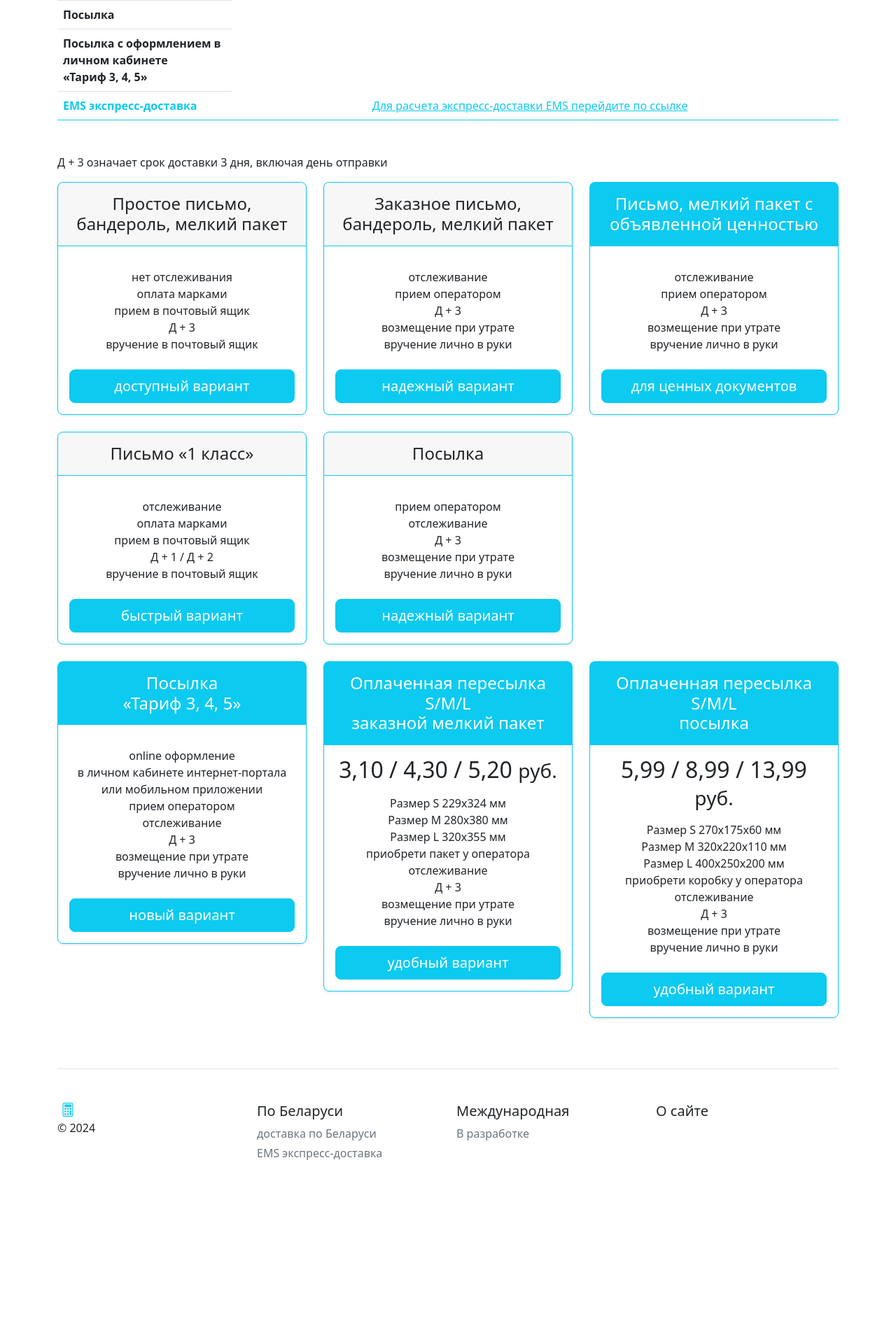
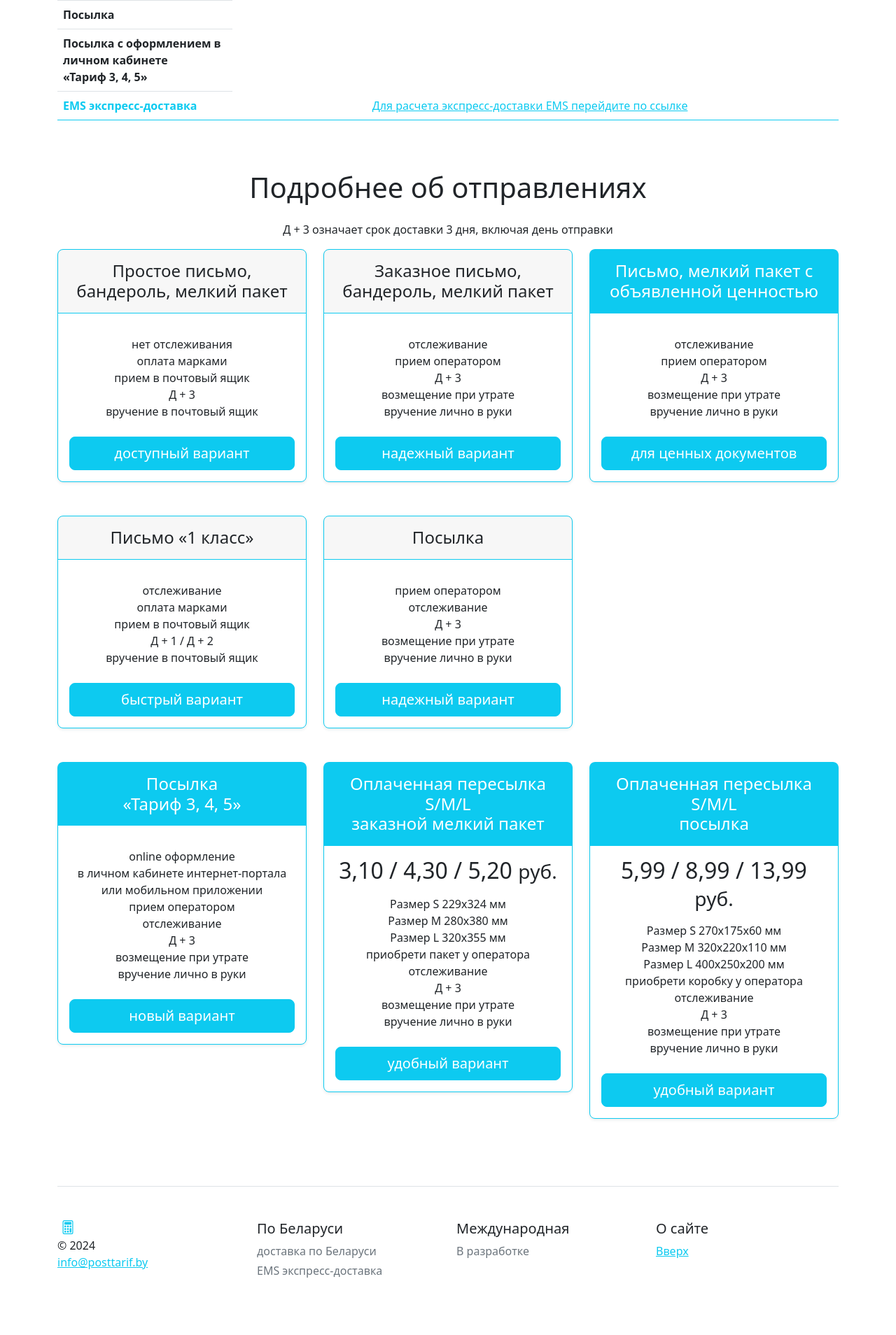
Before and after one commit to AlenaYurevich/Postcalc3, a Django app: page / in a window 1280 px wide. Shown: the part 1146-3054 px from the top of the page at 70% size. Before the commit the page ends 2804 px from the top, so only its background shows below. Run offline with Django 4.2, Linux system fonts and the light colour scheme; parts of the project's set-up code (start-up, migrations or seed data) failed here and were passed over.

Commit message:
about page images

```diff
--- a/calc/templates/base.html
+++ b/calc/templates/base.html
@@ -10,7 +10,7 @@
     <meta name="google-site-verification" content="tk4qpuwEg0oCcqwDJimqQPVlufw_jyqJ2Oukma59cH8"/>
     <meta name="yandex-verification" content="fa7b2bea76fff0e0"/>
     <meta name="robots" content="index,follow"/>
-    <link rel="shortcut icon" href="https://posttarif.by/favicon.ico" sizes="any"><!-- 32×32 -->
+    <link rel="icon" href="https://posttarif.by/favicon.ico" type="image/x-icon" sizes="any"><!-- 32×32 -->
     <link rel="apple-touch-icon" href="https://posttarif.by/apple-touch-icon.png" type="image/png">
     <link rel="icon" href="https://posttarif.by/icon_192.png" type="image/png"><!-- 192×192 -->
     <link rel="icon" href="https://posttarif.by/icon_512.png" type="image/png"><!-- 512×512 -->
@@ -165,19 +165,16 @@
     .goog-te-gadget {
         font-size: 0;
     }
-
     .goog-logo-link {
         display: none;
     }
-
     .goog-te-combo, .goog-te-banner *, .goog-te-ftab *, .goog-te-menu *, .goog-te-menu2 *, .goog-te-balloon * {
         text-transform: capitalize;
+
     }
-
     .skiptranslate goog-te-gadget {
         display: none;
     }
-
     .goog-te-combo {
         border: 0;
         outline: 0;
@@ -193,13 +190,13 @@
 {% endblock %}
  <footer class="pt-4 my-md-5 pt-md-5 border-top">
     <div class="row">
-      <div class="col-12 col-md">
+      <div class="col-12 col-md mb-4">
         <svg xmlns="http://www.w3.org/2000/svg" width="30" height="20" class="bi bi-calculator text-info" role="img" viewBox="0 0 16 16">
   <path d="M12 1a1 1 0 0 1 1 1v12a1 1 0 0 1-1 1H4a1 1 0 0 1-1-1V2a1 1 0 0 1 1-1zM4 0a2 2 0 0 0-2 2v12a2 2 0 0 0 2 2h8a2 2 0 0 0 2-2V2a2 2 0 0 0-2-2z"/>
   <path d="M4 2.5a.5.5 0 0 1 .5-.5h7a.5.5 0 0 1 .5.5v2a.5.5 0 0 1-.5.5h-7a.5.5 0 0 1-.5-.5zm0 4a.5.5 0 0 1 .5-.5h1a.5.5 0 0 1 .5.5v1a.5.5 0 0 1-.5.5h-1a.5.5 0 0 1-.5-.5zm0 3a.5.5 0 0 1 .5-.5h1a.5.5 0 0 1 .5.5v1a.5.5 0 0 1-.5.5h-1a.5.5 0 0 1-.5-.5zm0 3a.5.5 0 0 1 .5-.5h1a.5.5 0 0 1 .5.5v1a.5.5 0 0 1-.5.5h-1a.5.5 0 0 1-.5-.5zm3-6a.5.5 0 0 1 .5-.5h1a.5.5 0 0 1 .5.5v1a.5.5 0 0 1-.5.5h-1a.5.5 0 0 1-.5-.5zm0 3a.5.5 0 0 1 .5-.5h1a.5.5 0 0 1 .5.5v1a.5.5 0 0 1-.5.5h-1a.5.5 0 0 1-.5-.5zm0 3a.5.5 0 0 1 .5-.5h1a.5.5 0 0 1 .5.5v1a.5.5 0 0 1-.5.5h-1a.5.5 0 0 1-.5-.5zm3-6a.5.5 0 0 1 .5-.5h1a.5.5 0 0 1 .5.5v1a.5.5 0 0 1-.5.5h-1a.5.5 0 0 1-.5-.5zm0 3a.5.5 0 0 1 .5-.5h1a.5.5 0 0 1 .5.5v4a.5.5 0 0 1-.5.5h-1a.5.5 0 0 1-.5-.5z"/>
         </svg>
-
-        <time class="d-block mb-3 text-body-secondary">&copy; 2024</time>
+        <time class="d-block  text-body-secondary">&copy; 2024</time>
+        <a class ="text-info " href="mailto:info@posttarif.by" rel="nofollow">info@posttarif.by</a>
       </div>
       <div class="col-6 col-md">
         <h5>По Беларуси</h5>
@@ -217,11 +214,10 @@
       </div>
       <div class="col-6 col-md">
         <h5><a class="link-dark text-decoration-none" href="{% url 'about' %}">О сайте</a></h5>
-
+        <a class="text-info" href="#">Вверх</a>
       </div>
     </div>
   </footer>
 </div>
-<!--<script src="/docs/5.3/dist/js/bootstrap.bundle.min.js" crossorigin="anonymous"></script>-->
 </body>
 </html>
--- a/calc/templates/index.html
+++ b/calc/templates/index.html
@@ -153,10 +153,11 @@
         </tbody>
       </table>
     </div>
-<p>Д + 3 означает срок доставки 3 дня, включая день отправки</p>
+     <h2 class="display-6 text-center mt-4 mb-4">Подробнее об отправлениях</h2>
+<p class="text-center">Д + 3 означает срок доставки 3 дня, включая день отправки</p>
     <div class="row row-cols-1 row-cols-md-3 mb-3 text-center">
       <div class="col">
-        <div class="card mb-4 rounded-3 shadow-sm border-info">
+        <div class="card mb-5 rounded-3 shadow-sm border-info">
           <div class="card-header py-3 border-info">
             <h4 class="my-0 fw-normal">Простое письмо, бандероль, мелкий пакет</h4>
           </div>
@@ -179,7 +180,7 @@
         </div>
       </div>
       <div class="col">
-        <div class="card mb-4 rounded-3 shadow-sm border-info">
+        <div class="card mb-5 rounded-3 shadow-sm border-info">
           <div class="card-header py-3 border-info">
             <h4 class="my-0 fw-normal">Заказное письмо, бандероль, мелкий пакет</h4>
           </div>
@@ -202,7 +203,7 @@
         </div>
       </div>
       <div class="col">
-        <div class="card mb-4 rounded-3 shadow-sm border-info">
+        <div class="card mb-5 rounded-3 shadow-sm border-info">
           <div class="card-header py-3 text-bg-info text-white border-info">
             <h4 class="my-0 fw-normal">Письмо, мелкий пакет с объявленной ценностью</h4>
           </div>
@@ -227,7 +228,7 @@
 
 
     <div class="col">
-        <div class="card mb-4 rounded-3 shadow-sm border-info">
+        <div class="card mb-5 rounded-3 shadow-sm border-info">
           <div class="card-header py-3 border-info">
             <h4 class="my-0 fw-normal">Письмо «1 класс»</h4>
           </div>
@@ -251,7 +252,7 @@
       </div>
 
       <div class="col">
-        <div class="card mb-4 rounded-3 shadow-sm border-info">
+        <div class="card mb-5 rounded-3 shadow-sm border-info">
           <div class="card-header py-3 border-info">
             <h4 class="my-0 fw-normal">Посылка</h4>
           </div>
@@ -282,7 +283,7 @@
         </div>
 
       <div class="col">
-        <div class="card mb-4 rounded-3 shadow-sm border-info">
+        <div class="card mb-5 rounded-3 shadow-sm border-info">
           <div class="card-header py-3 text-bg-info text-white border-info">
             <h4 class="my-0 fw-normal">Посылка <br>&#171Тариф 3, 4, 5&#187</h4>
           </div>
@@ -308,7 +309,7 @@
       </div>
 
       <div class="col">
-        <div class="card mb-4 rounded-3 shadow-sm border-info">
+        <div class="card mb-5 rounded-3 shadow-sm border-info">
           <div class="card-header py-3 text-bg-info text-white border-info">
             <h4 class="my-0 fw-normal">Оплаченная пересылка S/M/L<br>заказной мелкий пакет</h4>
           </div>
@@ -333,7 +334,7 @@
       </div>
 
       <div class="col">
-        <div class="card mb-4 rounded-3 shadow-sm border-info">
+        <div class="card mb-5 rounded-3 shadow-sm border-info">
           <div class="card-header py-3 text-bg-info text-white border-info">
             <h4 class="my-0 fw-normal">Оплаченная пересылка S/M/L<br>посылка</h4>
           </div>
--- a/calc/urls.py
+++ b/calc/urls.py
@@ -1,8 +1,9 @@
 from django.urls import path, re_path
 from django.views.generic import TemplateView
 from .views import calculation_view
-from .views import ems_view, page_not_found_view, about_view
-from django.conf.urls import handler404
+from .views import ems_view, about_view
+from django.conf import settings
+from django.conf.urls.static import static
 
 
 urlpatterns = [
@@ -12,7 +13,4 @@ urlpatterns = [
     path('about', about_view, name='about'),
     re_path(r'^sitemap.xml$', TemplateView.as_view(template_name='sitemap.xml', content_type='application/xml')),
     path('robots.txt', TemplateView.as_view(template_name='robots.txt', content_type='text/plain')),
-]
-
-
-# handler404 = 'page_not_found_view'
+] + static(settings.STATIC_URL, document_root=settings.STATIC_ROOT)
--- a/calc/views.py
+++ b/calc/views.py
@@ -1,5 +1,5 @@
 from django.shortcuts import render
-# from django import template
+#  from django import template
 # from django.conf import settings
 from .forms import PostForm, EmsForm
 from .letter import cost_of_simple, cost_of_registered, cost_of_value_letter
@@ -82,5 +82,5 @@ def about_view(request):
     return render(request, 'about.html')
 
 
-def page_not_found_view(request, exception):
+def page_not_found_view(request):
     return render(request, '404/404.html', status=404)
--- a/postcalc2/settings.py
+++ b/postcalc2/settings.py
@@ -23,7 +23,7 @@ BASE_DIR = Path(__file__).resolve().parent.parent
 SECRET_KEY = 'django-insecure-tc6#cr4u)t)h*5p2^_yna$t*8g6sb)ei46!v=(0zx-dqi0tl7x'
 
 # SECURITY WARNING: don't run with debug turned on in production!
-DEBUG = False
+DEBUG = True
 
 ALLOWED_HOSTS = ['*']
 
@@ -116,7 +116,7 @@ USE_TZ = True
 # Static files (CSS, JavaScript, Images)
 # https://docs.djangoproject.com/en/4.2/howto/static-files/
 
-STATIC_URL = 'static/'
+STATIC_URL = 'calc/static/'
 
 # Default primary key field type
 # https://docs.djangoproject.com/en/4.2/ref/settings/#default-auto-field
```
Also changed, not shown: calc/templates/about.html (+71 -45 lines).
